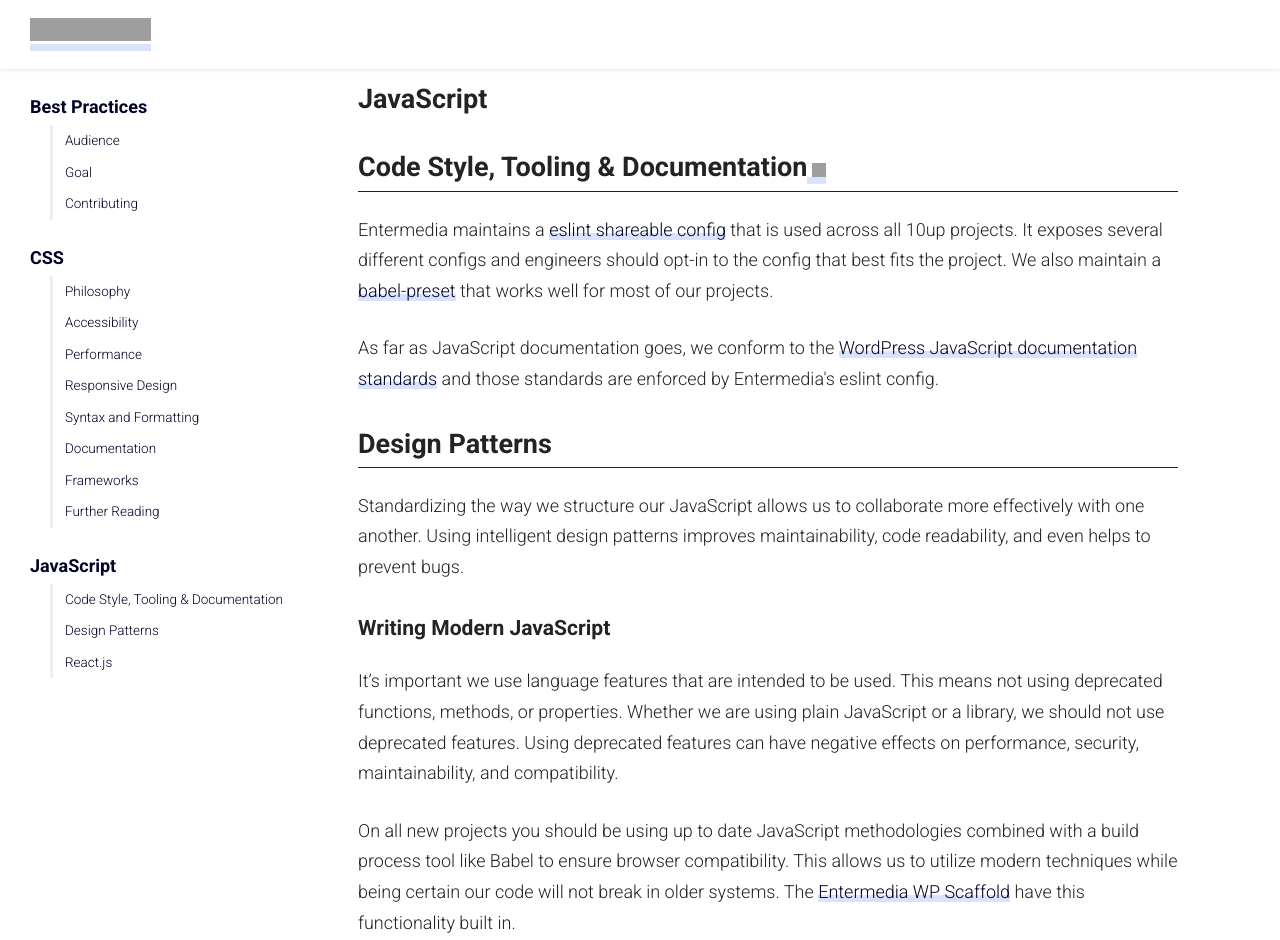
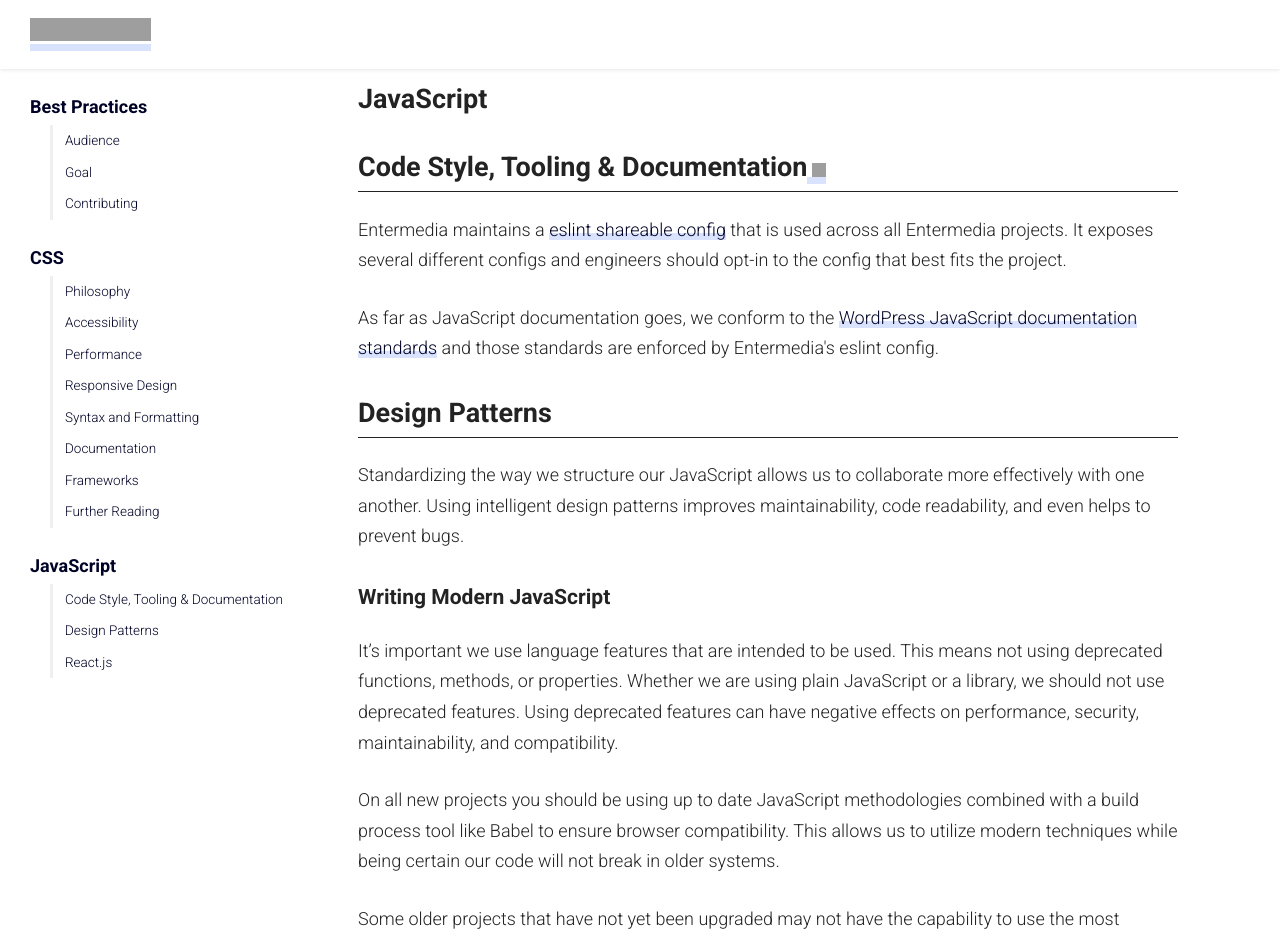
Before and after one commit to Entermedia-LLC/best-practices, a Next.js app: page /best-practices/js in a window 1280 px wide. Shown: the top 940 px of the page. Built offline with nearby package versions, Linux system fonts and the light colour scheme; grey boxes are pictures that could not be loaded; a web font is replaced by a local one.

Commit message:
initial commit

```diff
--- a/pages/js/index.jsx
+++ b/pages/js/index.jsx
@@ -34,20 +34,16 @@
         </Heading>
         <p>
           Entermedia maintains a{" "}
-          <a href="https://github.com/" target="_blank" rel="noreferrer">
-            eslint shareable config
-          </a>{" "}
-          that is used across all 10up projects. It exposes several different
-          configs and engineers should opt-in to the config that best fits the
-          project. We also maintain a{" "}
           <a
-            href="https://github.com/10up/babel-preset-default/"
+            href="https://github.com/Entermedia-LLC/eslint-config"
             target="_blank"
             rel="noreferrer"
           >
-            babel-preset
+            eslint shareable config
           </a>{" "}
-          that works well for most of our projects.
+          that is used across all Entermedia projects. It exposes several
+          different configs and engineers should opt-in to the config that best
+          fits the project.
         </p>
         <p>
           As far as JavaScript documentation goes, we conform to the{" "}
@@ -81,15 +77,7 @@
           On all new projects you should be using up to date JavaScript
           methodologies combined with a build process tool like Babel to ensure
           browser compatibility. This allows us to utilize modern techniques
-          while being certain our code will not break in older systems. The{" "}
-          <a
-            href="https://github.com/10up/wp-scaffold"
-            target="_blank"
-            rel="noreferrer"
-          >
-            Entermedia WP Scaffold
-          </a>{" "}
-          have this functionality built in.
+          while being certain our code will not break in older systems.
         </p>
         <p>
           Some older projects that have not yet been upgraded may not have the
```
Also changed, not shown: 6 other files (tests, documents, lock files or other folders).
